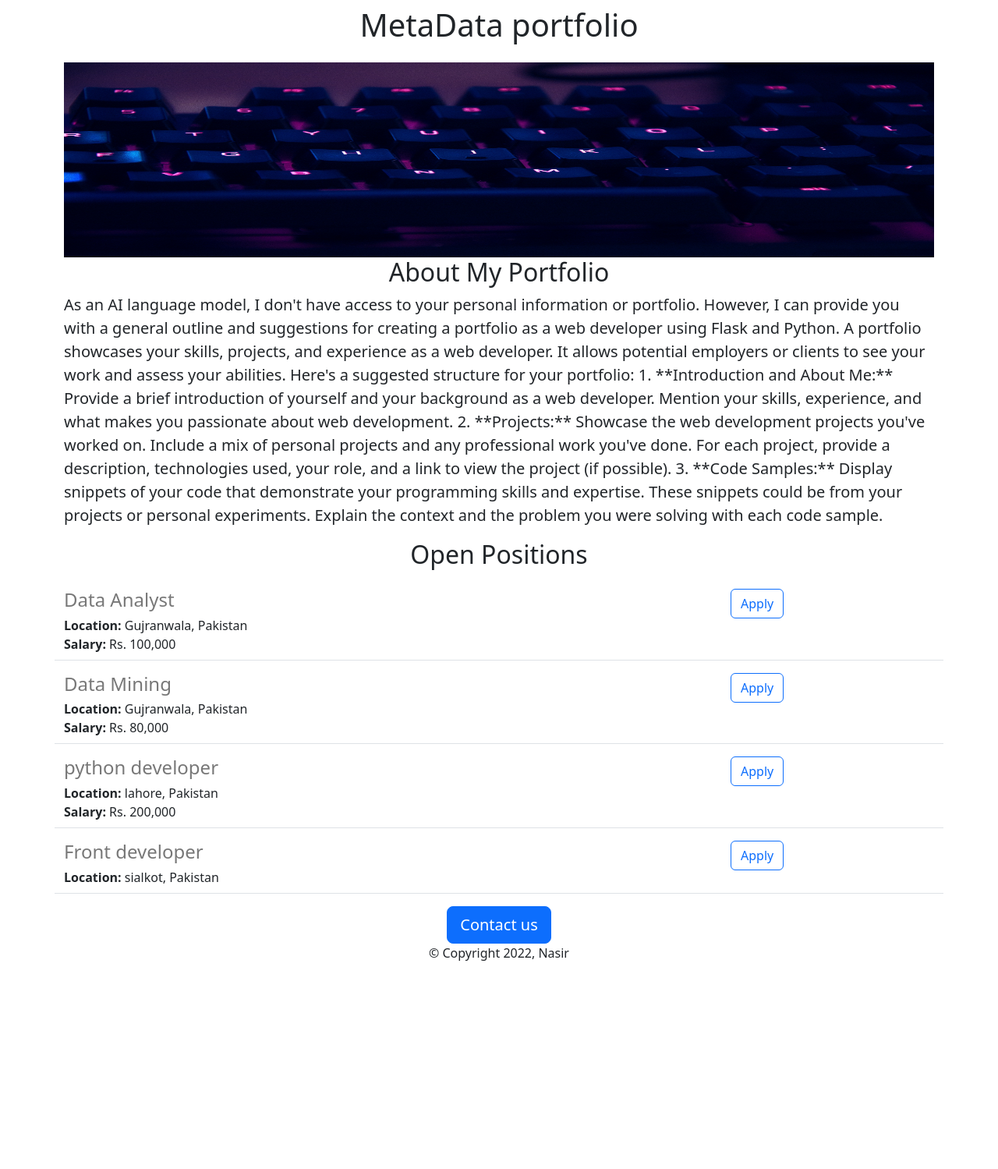
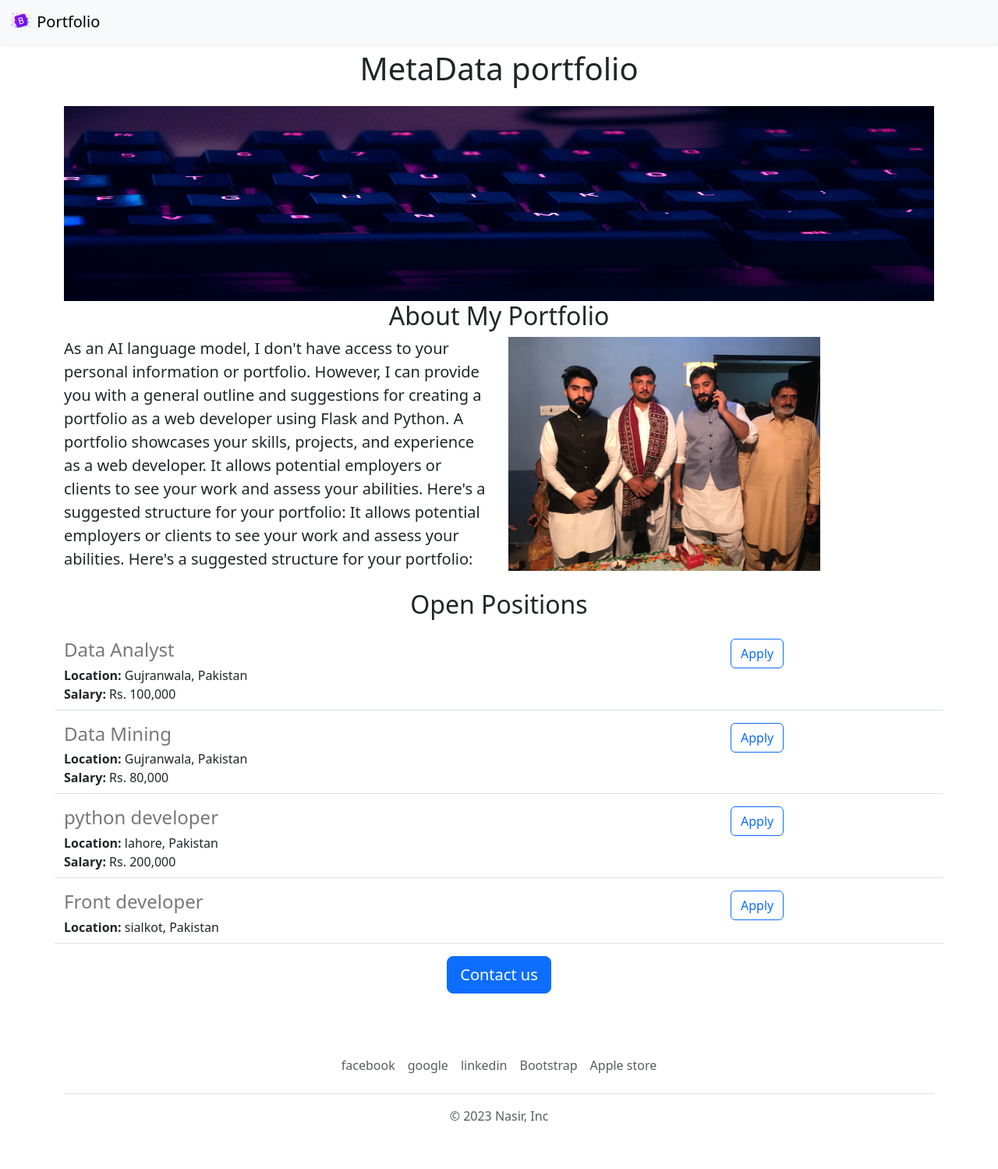
Before and after one commit to Miannasir1/jovian-careers-website-v2, a Flask app: page / in a window 1280 px wide. Shown: the whole page at 78% size. Before the commit the page ends 1232 px from the top, so only its background shows below. Run offline with Flask 3, Linux system fonts and the light colour scheme.

Commit message:
functional and aesthetic improvements

```diff
--- /dev/null
+++ b/requirements.txt
@@ -0,0 +1,2 @@
+Flask
+gunicorn
--- /dev/null
+++ b/templates/footer.html
@@ -0,0 +1,19 @@
+<div class="container">
+  <footer class="py-3 my-4">
+
+
+    <a href="/" class="col-md-4 d-flex align-items-center justify-content-center mb-3 mb-md-0 me-md-auto link-body-emphasis text-decoration-none">
+      <svg class="bi me-2" width="40" height="32"><use xlink:href="#bootstrap"/></svg>
+    </a>
+
+
+    <ul class="nav justify-content-center border-bottom pb-3 mb-3">
+      <li class="nav-item"><a href="https://web.facebook.com/?_rdc=1&_rdr" class="nav-link px-2 text-body-secondary">facebook</a></li>
+      <li class="nav-item"><a href="https://www.google.com" class="nav-link px-2 text-body-secondary">google</a></li>
+      <li class="nav-item"><a href="https://pk.linkedin.com" class="nav-link px-2 text-body-secondary">linkedin</a></li>
+      <li class="nav-item"><a href="https://getbootstrap.com" class="nav-link px-2 text-body-secondary">Bootstrap</a></li>
+      <li class="nav-item"><a href="https://www.apple.com/uk/" class="nav-link px-2 text-body-secondary">Apple store </a></li>
+    </ul>
+     <p class="text-muted text-center">&copy; 2023 Nasir, Inc</p>
+  </footer>
+</div>
--- a/templates/home.html
+++ b/templates/home.html
@@ -20,24 +20,25 @@
 
   </head>
   <body>
+    {% include "nav.html"%}
     <div class = "container">
     <h1 class="text-center mt-2 mb-4">{{company_name}} portfolio</h1>
     <img class='img-fluid' id='banner' src= "https://portfolio.miannasir1.repl.co/static/banner.jpg" >
     <h2 class="text-center" mt-2 mb-4>About My Portfolio</h2>
-    <p class ="lead">As an AI language model, I don't have access to your personal information or portfolio. However, I can provide you with a general outline and suggestions for creating a portfolio as a web developer using Flask and Python.
+      <div class = 'row'>
+      <div class = 'col-md-6'>
+    <p class ="lead">
+      As an AI language model, I don't have access to your personal information or portfolio. However, I can provide you with a general outline and suggestions for creating a portfolio as a web developer using Flask and Python.
 
 A portfolio showcases your skills, projects, and experience as a web developer. It allows potential employers or clients to see your work and assess your abilities. Here's a suggested structure for your portfolio:
-
-1. **Introduction and About Me:**
-   Provide a brief introduction of yourself and your background as a web developer. Mention your skills, experience, and what makes you passionate about web development.
-
-2. **Projects:**
-   Showcase the web development projects you've worked on. Include a mix of personal projects and any professional work you've done. For each project, provide a description, technologies used, your role, and a link to view the project (if possible).
-
-3. **Code Samples:**
-   Display snippets of your code that demonstrate your programming skills and expertise. These snippets could be from your projects or personal experiments. Explain the context and the problem you were solving with each code sample.
+      It allows potential employers or clients to see your work and assess your abilities. Here's a suggested structure for your portfolio:
 
 </p>
+     </div>
+      <div class = 'd-none d-md-block col-md-6'>
+        <img src ='/static/pepole.jpeg' style= "height:300px">
+      </div>
+      </div>
     <h2 class="text-center mt-2 mb-4">Open Positions</h2>
     <p>
       {% for job in jobs %}
@@ -48,10 +49,11 @@ A portfolio showcases your skills, projects, and experience as a web developer.
       {% endfor %}
     </p>
       <div class = "text-center">
-    <button class="btn btn-primary btn-lg">Contact us</button>
-        <p class="text-center">&copy Copyright 2022, Nasir</p>
+    <a href="mailto:hello@nasir.ai?subject=How%20may%20I%20help%20you&body=My%20name%3A%20%3CYour%20name%20here%3E%0D%0A%0D%0AMy%20Question%3A%20%3Cyour%20question%20here%3E" class="btn btn-primary btn-lg">Contact us</a>
+
       </div>
 
   </div>
+    {% include 'footer.html' %}
   </body>
 </html>
--- a/templates/jobitems.html
+++ b/templates/jobitems.html
@@ -12,7 +12,7 @@
     {% endif %}
  </div>
    <div class ="col-3">
-    <button type="button" class="btn btn-outline-primary">Apply</button>
+    <a  href = "mailto:hello@nasir.ai?subject=Application%20for%20{{job['title']}}&body=My%20name%3A%20%3CYour%20name%20here%3E%0D%0A%0D%0AMy%20Resume%20link%3A%20%3Clink%20is%20here%3E%0D%0A%0D%0AMy%20LinkedIn%20link%3A%20%3Clink%20is%20here%3E" type = "button" class="btn btn-outline-primary">Apply</a>
    </div>
 
 </div>
--- /dev/null
+++ b/templates/nav.html
@@ -0,0 +1,11 @@
+<nav class="navbar bg-body-tertiary shadow-sm fixed-top bg-white" >
+  <div class="container-fluid">
+    <a class="navbar-brand" href="#">
+      <img src="/static/logo.png" alt="Logo" width="30" height="24" class="d-inline-block align-text-top">
+      Portfolio
+    </a>
+  </div>
+</nav>
+<div style = 'height:56px'>
+
+</div>
```
Also changed, not shown: static/logo.png (added), static/pepole.jpeg (added).
